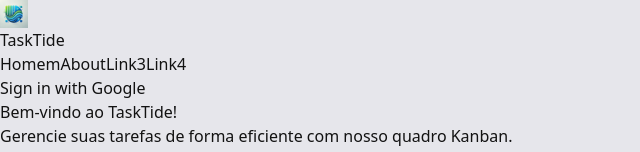
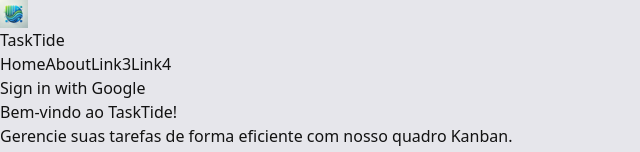
Before and after one commit to Alexsander33set/TaskTide, a Next.js app: page / in a window 1280 px wide. Shown: the top 152 px of the page, without its empty margins (0-640 px from the left). Built offline with nearby package versions, Linux system fonts and the light colour scheme; no server answers.

Commit message:
move `api route` to server route group

```diff
--- a/src/components/layout/Navbar.tsx
+++ b/src/components/layout/Navbar.tsx
@@ -13,7 +13,7 @@
       </div>
       <div className="flex items-center gap-2">
         <nav className="flex gap-4">
-          <Link href="/">Homem</Link>
+          <Link href="/">Home</Link>
           <Link href="/about">About</Link>
           <Link href="/">Link3</Link>
           <Link href="/">Link4</Link>
```
Also changed, not shown: src/app/(server)/api/auth/[...nextauth]/route.ts (renamed from src/app/api/auth/[...nextauth]/route.ts).
